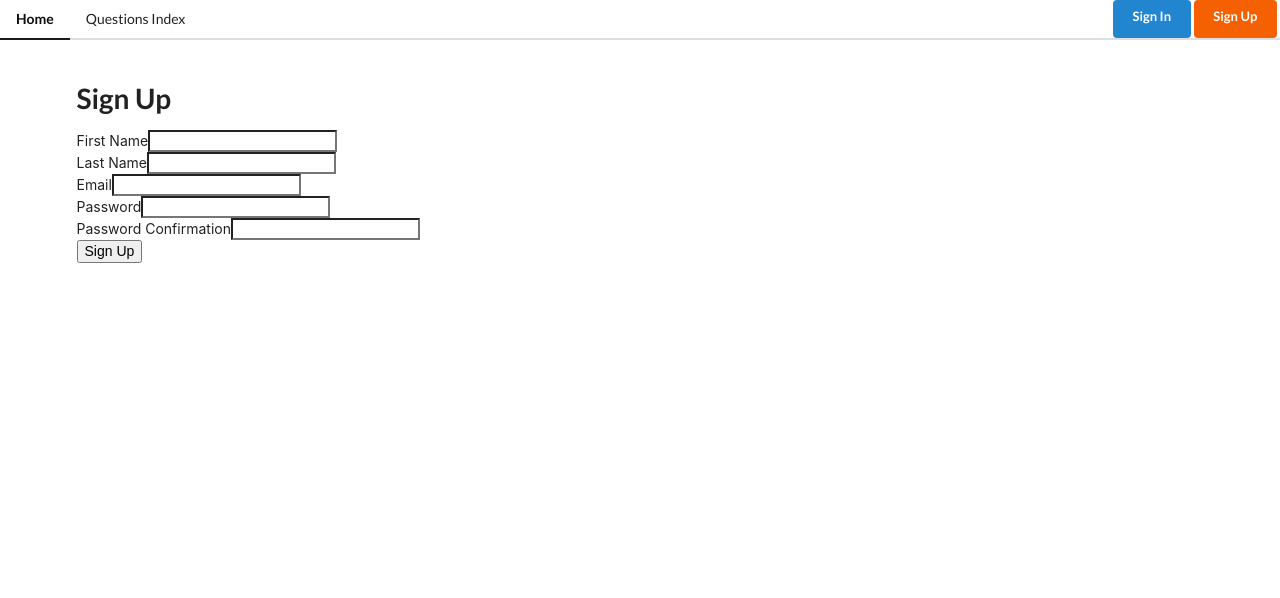
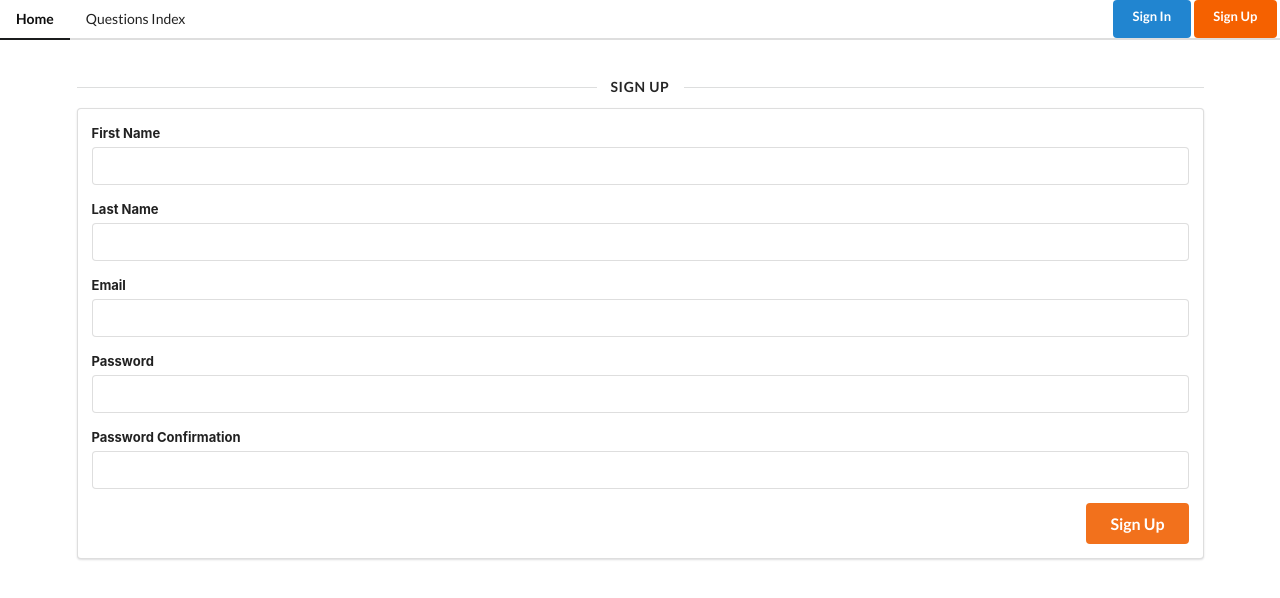
Before and after one commit to CodeCoreYVR/awesome-answers-react-wadd-sept2020, a React (Create React App) app: page /sign_up in a window 1280 px wide. Shown: the top 598 px of the page. Built offline with nearby package versions, Linux system fonts and the light colour scheme; no server answers.

Commit message:
Style Sign In and Sig Up Pages

```diff
--- a/src/components/NewQuestionForm.js
+++ b/src/components/NewQuestionForm.js
@@ -15,20 +15,18 @@ const NewQuestionForm = (props) => {
 
 
     return(
-        <form onSubmit={handleSubmit}>
+        <form className="ui form clearing segment" onSubmit={handleSubmit}>
             <h1>New Question</h1>
-            <div>
+            <div className="field">
                 <label htmlFor="title">Title</label>
-                <br/>
                 <input
                 name="title"
                 id="title"
                 />
                 <FormErrors forField="title" errors={props.errors}/>
             </div>
-            <div>
+            <div className="field">
                 <label htmlFor="body">Body</label>
-                <br/>
                 <input
                 name="body"
                 id="body"
@@ -36,7 +34,7 @@ const NewQuestionForm = (props) => {
                 <FormErrors forField="body" errors={props.errors}/>
             </div>
             <div>
-                <input type="submit" value="Submit"/>
+                <input className="ui right floated large orange button" type="submit" value="Submit"/>
             </div>
         </form>
     )
--- a/src/components/SignInPage.js
+++ b/src/components/SignInPage.js
@@ -28,8 +28,8 @@ const SignInPage = props => {
 
   return (
     <main>
-      <h1>Sign In</h1>
-      <form onSubmit={handleSubmit}>
+      <h1 className="ui horizontal divider">Sign In</h1>
+      <form className="ui form clearing segment" onSubmit={handleSubmit}>
         {errors.length > 0 ? (
           <div>
             <div>Failed to Sign In</div>
@@ -38,15 +38,15 @@ const SignInPage = props => {
         ) : (
           ""
         )}
-        <div>
+        <div className="field">
           <label htmlFor="email">Email</label>
           <input type="email" name="email" id="email" />
         </div>
-        <div>
+        <div className="field">
           <label htmlFor="password">Password</label>
           <input type="password" name="password" id="password" />
         </div>
-        <input type="submit" value="Sign In" />
+        <input className="ui right floated large blue button" type="submit" value="Sign In" />
       </form>
     </main>
   )
--- a/src/components/SignUpPage.js
+++ b/src/components/SignUpPage.js
@@ -24,29 +24,29 @@ const SignUpPage = (props) => {
     }
     return(
         <main>
-            <h1>Sign Up</h1>
-            <form onSubmit={handleSubmit}>
-                <div>
+            <h1 className="ui horizontal divider">Sign Up</h1>
+            <form className="ui form clearing segment" onSubmit={handleSubmit}>
+                <div className="field">
                     <label htmlFor="first_name">First Name</label>
                     <input type="text" name="first_name" id="first_name" />
                 </div>
-                <div>
+                <div className="field">
                     <label htmlFor="last_name">Last Name</label>
                     <input type="text" name="last_name" id="last_name" />
                 </div>
-                <div>
+                <div className="field">
                     <label htmlFor="email">Email</label>
                     <input type="email" name="email" id="email" />
                 </div>
-                <div>
+                <div className="field">
                     <label htmlFor="password">Password</label>
                     <input type="password" name="password" id="password" />
                 </div>
-                <div>
+                <div className="field">
                     <label htmlFor="password_confirmation">Password Confirmation</label>
                     <input type="password" name="password_confirmation" id="password_confirmation" />
                 </div>
-                <input type="submit"  value="Sign Up" />
+                <input className="ui right floated large orange button" type="submit" value="Sign Up" />
             </form>
         </main>
     )
```
